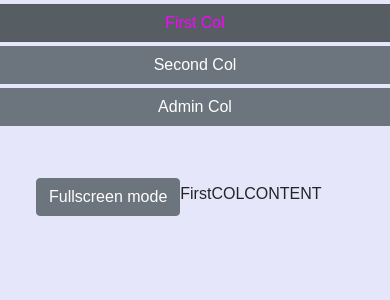
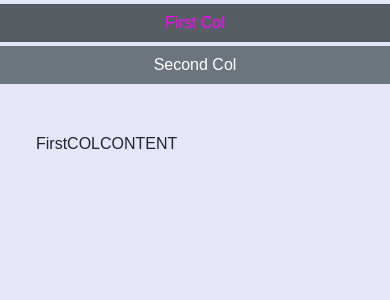
Before and after one commit to zm412/ReactDjangoDockerTamplate, a React app in the folder djangoapp/frontend/: page / in a window 390 px wide. Shown: the top 300 px of the page. Built offline with nearby package versions, Linux system fonts and the light colour scheme; the HTML template or start-up script is replaced by a standard one.

Commit message:
fixed profile

```diff
--- a/djangoapp/frontend/src/components/App.js
+++ b/djangoapp/frontend/src/components/App.js
@@ -8,7 +8,7 @@ class App extends React.Component {
     super();
     this.state = {
       //is_super: document.querySelector('#user_info').dataset.is_super.toLowerCase() || true,
-      is_super: "true",
+      is_super: "false",
       //userid: document.querySelector('#user_info').dataset.userid || 0,
       userid: 0,
       //username: document.querySelector('#user_info').dataset.username || 'zm412',
--- a/djangoapp/frontend/src/components/Profile.js
+++ b/djangoapp/frontend/src/components/Profile.js
@@ -13,18 +13,6 @@ export const Profile = ({ is_super, userid, username }) => {
   let second_col_content = <Second_col />
   let admin_col_content = <Admin_col />
 
-  let getTabClass = (id_elem, is_super) => {
-    let classN = 'col col-sm-12  m-4 p-2 frame ';
-    if(is_super == 'true'){
-      if(id_elem == 'first_col') classN += 'col-lg-3';
-      if(id_elem == 'second_col') classN += 'col-lg-4';
-      if(id_elem == 'admin_col') classN += 'col-lg-3';
-    }else{
-      classN = 'col-lg-6';
-    }
-    return classN;
-  }
-
   return (
 
     <div>
@@ -33,7 +21,7 @@ export const Profile = ({ is_super, userid, username }) => {
               tab_name="first_col"
               tabs_class_name=".frame"
               buttons_class_name=".main_button"
-              buttons_all_classes="active mt-1 main_button col-sm-7 .main_button"
+              buttons_all_classes="active mt-1 main_button col-sm-7 "
               button_name="First Col"
               variant="secondary"
           />
@@ -42,7 +30,7 @@ export const Profile = ({ is_super, userid, username }) => {
               tab_name="second_col"
               tabs_class_name=".frame"
               buttons_class_name=".main_button"
-              buttons_all_classes="mt-1 main_button col-sm-7 .main_button"
+              buttons_all_classes="mt-1 main_button col-sm-7"
               button_name="Second Col"
               variant="secondary"
           />
@@ -52,7 +40,7 @@ export const Profile = ({ is_super, userid, username }) => {
               tab_name="admin_col"
               tabs_class_name=".frame"
               buttons_class_name=".main_button"
-              buttons_all_classes="mt-1 main_button col-sm-7 .main_button"
+              buttons_all_classes="mt-1 main_button col-sm-7"
               button_name="Admin Col"
               variant="secondary"
           />
@@ -62,19 +50,19 @@ export const Profile = ({ is_super, userid, username }) => {
       <div className="row justify-content-md-center">
 
         <Tab_accord
-            add_class='active'
+            add_class= { is_super=='true' ? 'col-lg-3 active' : 'col-lg-5 active' }
             content={first_col_content}
             id_elem='first_col'
-            classTab={ getTabClass('first_col', is_super) }
+            classTab='col col-sm-12 m-4 p-2 frame'
             classTitle='tabName'
             title="First Col"
         />
 
         <Tab_accord
-            add_class=''
+            add_class= { is_super=='true' ? 'col-lg-4' : 'col-lg-5' }
             content={second_col_content}
             id_elem='second_col'
-            classTab={ getTabClass('second_col', is_super) }
+            classTab='col col-sm-12 m-4 p-2 frame'
             classTitle='tabName'
             title="Second col"
         />
@@ -85,7 +73,7 @@ export const Profile = ({ is_super, userid, username }) => {
             add_class=''
             content={admin_col_content}
             id_elem='admin_col'
-            classTab={ getTabClass('admin_col', is_super) }
+            classTab='col col-sm-12 m-4 p-2 frame'
             classTitle='tabName'
             title="Admin panel"
         />
@@ -96,4 +84,4 @@ export const Profile = ({ is_super, userid, username }) => {
 
     </div>
   )
-};
+}
--- a/djangoapp/frontend/src/components/Profile_frame/Admin_col.js
+++ b/djangoapp/frontend/src/components/Profile_frame/Admin_col.js
@@ -61,7 +61,7 @@ export  const Admin_col = () => {
       <FullScreenButton
           tab_name='admin_col'
           tabs_class_name=".frame"
-          buttons_all_classes="mt-1 col-sm-12"
+          buttons_all_classes="mt-1 col-sm-12 full_screen_mode"
           button_name1="Fullscreen mode"
           button_name2="Fullscreen mode off"
           variant="secondary"
--- a/djangoapp/frontend/src/components/Profile_frame/First_col.js
+++ b/djangoapp/frontend/src/components/Profile_frame/First_col.js
@@ -9,7 +9,7 @@ export const First_col = () => {
       <FullScreenButton
           tab_name='first_col'
           tabs_class_name=".frame"
-          buttons_all_classes="mt-1 col-sm-12"
+          buttons_all_classes="mt-1 col-sm-12 full_screen_mode"
           button_name1="Fullscreen mode"
           button_name2="Fullscreen mode off"
           variant="secondary"
--- a/djangoapp/frontend/src/components/Profile_frame/Second_col.js
+++ b/djangoapp/frontend/src/components/Profile_frame/Second_col.js
@@ -10,7 +10,7 @@ export const Second_col = () => {
       <FullScreenButton
           tab_name='second_col'
           tabs_class_name=".frame"
-          buttons_all_classes="mt-1 col-sm-12"
+          buttons_all_classes="mt-1 col-sm-12 full_screen_mode"
           button_name1="Fullscreen mode"
           button_name2="Fullscreen mode off"
           variant="secondary"
--- a/djangoapp/frontend/src/components/Profile_frame/common_components/tab_system/Tab_accord.js
+++ b/djangoapp/frontend/src/components/Profile_frame/common_components/tab_system/Tab_accord.js
@@ -11,6 +11,7 @@ import { Button } from 'react-bootstrap';
 
 
 export const Tab_accord = ({ add_class, content, id_elem, classTab, classTitle, title }) => {
+  console.log(add_class, 'add_class')
    let resultTabClass = classTab + ' ' + add_class;
 
    return( <div id={id_elem} className={resultTabClass} >
--- a/djangoapp/frontend/src/components/collection_func.js
+++ b/djangoapp/frontend/src/components/collection_func.js
@@ -18,7 +18,7 @@ async function fetchDataPost(url, obj){
 
 async function fetchDataGet(url) {
   let answer;
-  await fatch(url)
+  await fetch(url)
     .then(response=> response.json())
     .then(data => answer = data)
   return answer;
--- a/djangoapp/frontend/src/styles.css
+++ b/djangoapp/frontend/src/styles.css
@@ -5,6 +5,11 @@
 
 @media ( max-width: 991px ) {
   .tabName {
+    display: none;
+  }
+
+
+  .full_screen_mode {
     display: none;
   }
 
@@ -98,6 +103,10 @@
 
 .card_pos {
   position: relative;
+}
+
+.hidden_block_admin {
+  display: none;
 }
 
 .hidden_block {
```
Also changed, not shown: 1 other file (tests, documents, lock files or other folders).
